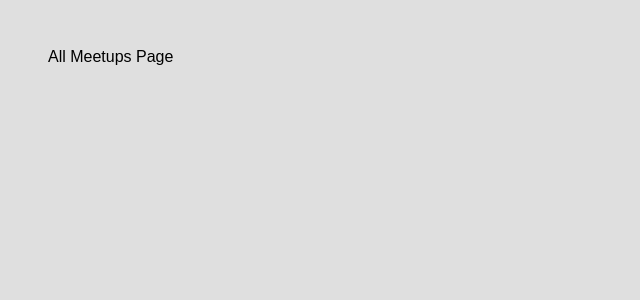
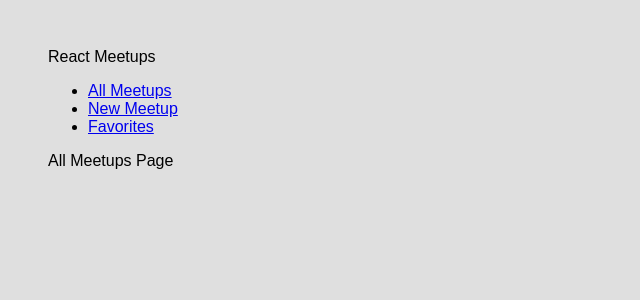
Before and after one commit to janiodrey/react-app-academind, a React (Create React App) app: page / in a window 1280 px wide. Shown: the top 300 px of the page, without its empty margins (0-640 px from the left). Built offline with nearby package versions, Linux system fonts and the light colour scheme.

Commit message:
Adding links & Navigation

```diff
--- a/src/App.js
+++ b/src/App.js
@@ -2,10 +2,12 @@ import { Route, Switch } from "react-router";
 import AllMeetupsPage from "./pages/AllMeetups";
 import NewMeetupsPage from "./pages/NewMeetup";
 import FavoritesPage from "./pages/Favorites";
+import MainNavigation from "./components/layout/MainNavigation";
 
 function App() {
   return (
     <div>
+      <MainNavigation />
       <Switch>
         <Route path="/" exact="true">
           <AllMeetupsPage></AllMeetupsPage>
--- /dev/null
+++ b/src/components/layout/MainNavigation.js
@@ -0,0 +1,24 @@
+import { Link } from "react-router-dom";
+
+function MainNavigation() {
+  return (
+    <header>
+      <div>React Meetups</div>
+      <nav>
+        <ul>
+          <li>
+            <Link to="/">All Meetups</Link>
+          </li>
+          <li>
+            <Link to="/new-meetup">New Meetup</Link>
+          </li>
+          <li>
+            <Link to="/favorites">Favorites</Link>
+          </li>
+        </ul>
+      </nav>
+    </header>
+  );
+}
+
+export default MainNavigation;
```
